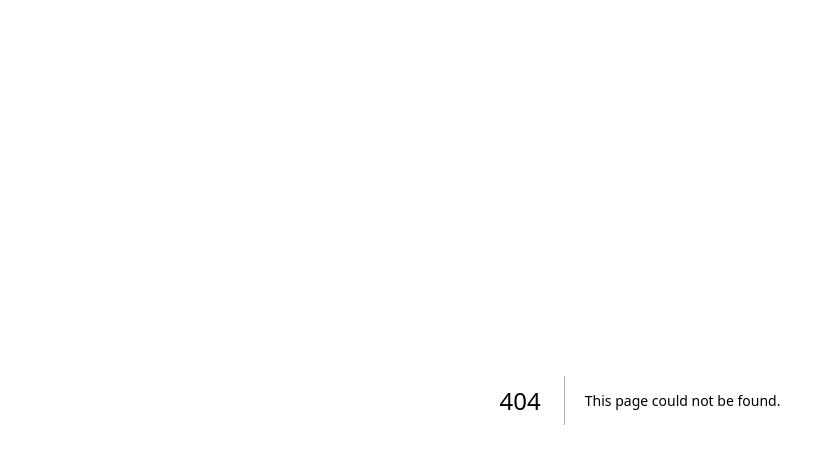
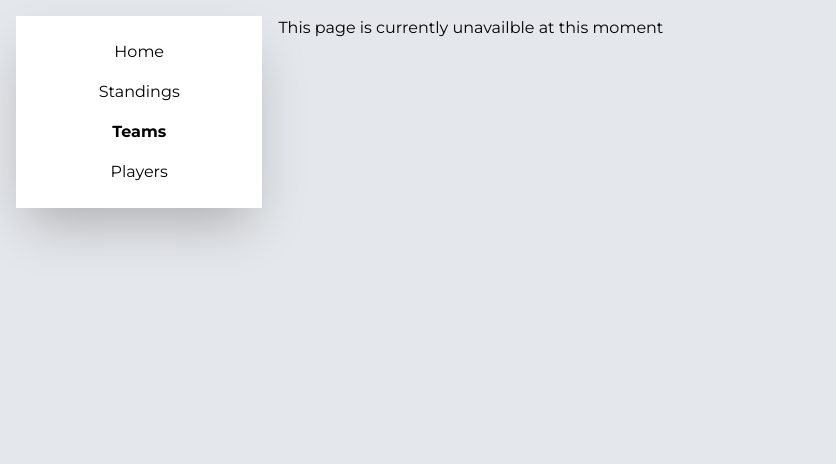
Before and after one commit to ljaden/scorecast, a Next.js app: page /teams in a window 1280 px wide. Before the commit this address had no page. Shown: the top 464 px of the page, without its empty margins (0-836 px from the left). Built offline with nearby package versions, Linux system fonts and the light colour scheme.

Commit message:
add placeholder pages for /players and /teams

```diff
--- /dev/null
+++ b/src/pages/players/index.tsx
@@ -0,0 +1,17 @@
+import type { NextPageWithLayout } from "../_app";
+import { ReactElement } from "react";
+
+import DashLayout from "@/components/Layouts/DashLayout";
+
+const PlayersPage: NextPageWithLayout = ({ }) => {
+  return (
+    <div>
+      <p>This page is currently unavailble at this moment</p>
+    </div>
+  );
+};
+PlayersPage.getLayout = function getLayout(page: ReactElement) {
+  return <DashLayout>{page}</DashLayout>;
+};
+
+export default PlayersPage;
--- /dev/null
+++ b/src/pages/teams/index.tsx
@@ -0,0 +1,17 @@
+import type { NextPageWithLayout } from "../_app";
+import { ReactElement } from "react";
+
+import DashLayout from "@/components/Layouts/DashLayout";
+
+const TeamsPage: NextPageWithLayout = ({ }) => {
+  return (
+    <div>
+      <p>This page is currently unavailble at this moment</p>
+    </div>
+  );
+};
+TeamsPage.getLayout = function getLayout(page: ReactElement) {
+  return <DashLayout>{page}</DashLayout>;
+};
+
+export default TeamsPage;
```
